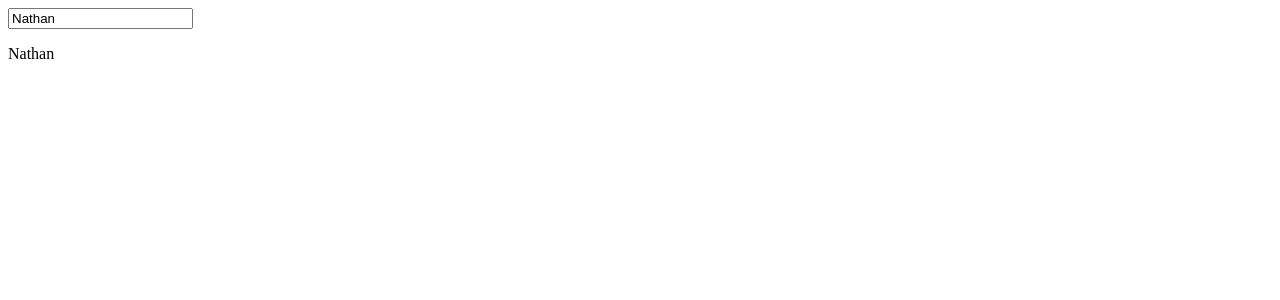
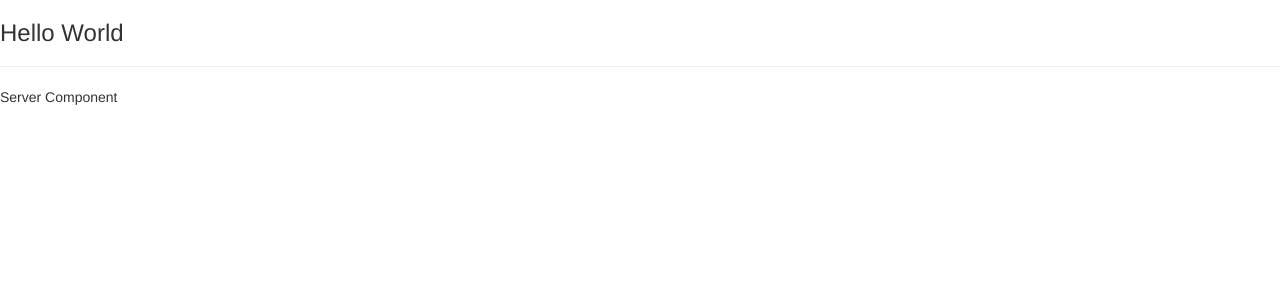
Before and after one commit to nathanejbrown/Angular-7-basics, an Angular app: page / in a window 1280 px wide. Shown: the top 300 px of the page. Built offline with nearby package versions, Linux system fonts and the light colour scheme.

Commit message:
Added server component.

```diff
--- a/angular.json
+++ b/angular.json
@@ -23,6 +23,7 @@
               "src/assets"
             ],
             "styles": [
+              "node_modules/bootstrap/dist/css/bootstrap.min.css",
               "src/styles.css"
             ],
             "scripts": []
--- a/package.json
+++ b/package.json
@@ -19,6 +19,7 @@
     "@angular/platform-browser": "~7.2.0",
     "@angular/platform-browser-dynamic": "~7.2.0",
     "@angular/router": "~7.2.0",
+    "bootstrap": "^3.4.0",
     "core-js": "^2.5.4",
     "rxjs": "~6.3.3",
     "tslib": "^1.9.0",
--- a/src/app/app.component.html
+++ b/src/app/app.component.html
@@ -1,2 +1,3 @@
-<input type="text" [(ngModel)]='name'>
-<p>{{ name }}</p>
+<h3>Hello World</h3>
+<hr>
+<app-server></app-server>
--- a/src/app/app.component.ts
+++ b/src/app/app.component.ts
@@ -6,5 +6,4 @@ import { Component } from '@angular/core';
   styleUrls: ['./app.component.css']
 })
 export class AppComponent {
-  name = 'Nathan';
 }
--- a/src/app/app.module.ts
+++ b/src/app/app.module.ts
@@ -3,10 +3,12 @@ import { NgModule } from '@angular/core';
 import { FormsModule } from '@angular/forms';
 
 import { AppComponent } from './app.component';
+import { ServerComponent } from './server/server.component';
 
 @NgModule({
   declarations: [
-    AppComponent
+    AppComponent,
+    ServerComponent
   ],
   imports: [
     BrowserModule,
--- /dev/null
+++ b/src/app/server/server.component.html
@@ -0,0 +1 @@
+<p>Server Component</p>
--- a/src/index.html
+++ b/src/index.html
@@ -9,6 +9,6 @@
   <link rel="icon" type="image/x-icon" href="favicon.ico">
 </head>
 <body>
-  <app-root></app-root>
+  <app-root>Loading...</app-root>
 </body>
 </html>
```
Also changed, not shown: src/app/server/server.component.ts (added, +9 -0 lines), 1 other file (tests, documents, lock files or other folders).
